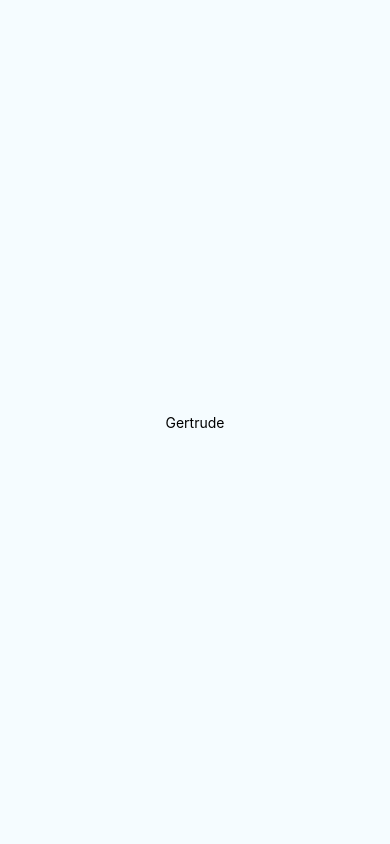
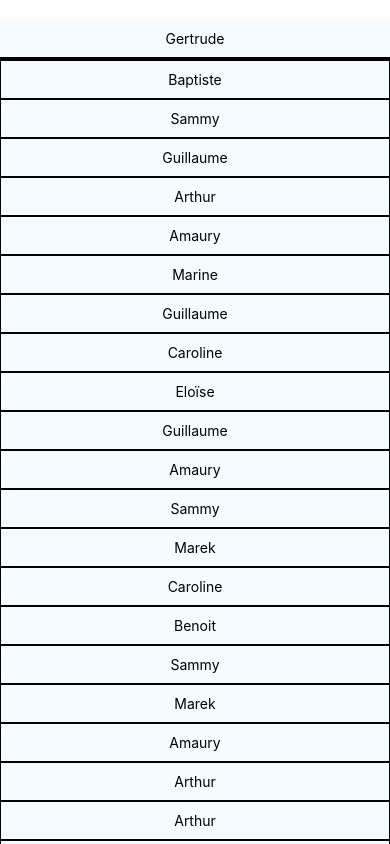
Before and after one commit to taboulot/GrandMother-TsParis, a React Native app: screen / in a window 390 px wide. Built offline with nearby package versions, Linux system fonts and the light colour scheme.

Commit message:
HOC without type

```diff
--- a/App.tsx
+++ b/App.tsx
@@ -1,14 +1,20 @@
-import React, { ReactNode } from "react";
+import React from "react";
 import { Component } from "react";
-import { StyleSheet, View } from "react-native";
+import { StyleSheet, View, ScrollView } from "react-native";
 
 import GrandMother from "./src/GrandMother";
+import GrandSon from "./src/GrandSon";
 
 export default class App extends Component {
   render() {
     return (
       <View style={styles.container}>
         <GrandMother />
+        <ScrollView style={styles.list}>
+          {Array.from(Array(100).keys()).map(() => (
+            <GrandSon />
+          ))}
+        </ScrollView>
       </View>
     );
   }
@@ -16,19 +22,13 @@ export default class App extends Component {
 
 const styles = StyleSheet.create({
   container: {
+    marginTop: 20,
     flex: 1,
-    justifyContent: "center",
     alignItems: "center",
     backgroundColor: "#F5FCFF"
   },
-  welcome: {
-    fontSize: 20,
-    textAlign: "center",
-    margin: 10
-  },
-  instructions: {
-    textAlign: "center",
-    color: "#333333",
-    marginBottom: 5
+  list: {
+    flex: 1,
+    alignSelf: "stretch"
   }
 });
--- a/src/GrandMother.tsx
+++ b/src/GrandMother.tsx
@@ -1,6 +1,12 @@
 import React from "react";
 import { Component } from "react";
-import { Text, View } from "react-native";
+import {
+  StyleSheet,
+  Text,
+  TouchableOpacity,
+  ViewStyle,
+  TextStyle
+} from "react-native";
 
 interface Props {
   name: string;
@@ -11,13 +17,29 @@ class GrandMother extends Component<Props> {
     name: "Gertrude"
   };
 
-  public render() {
+  render() {
     return (
-      <View>
-        <Text>{this.props.name}</Text>
-      </View>
+      <TouchableOpacity style={styles.container}>
+        <Text style={styles.text}>{this.props.name}</Text>
+      </TouchableOpacity>
     );
   }
 }
+interface IStyle {
+  container: ViewStyle;
+  text: TextStyle;
+}
+
+const styles = StyleSheet.create<IStyle>({
+  container: {
+    borderBottomWidth: 3,
+    borderBottomColor: "black",
+    alignSelf: "stretch",
+    alignItems: "center"
+  },
+  text: {
+    marginVertical: 10
+  }
+});
 
 export default GrandMother;
--- /dev/null
+++ b/src/GrandSon.tsx
@@ -0,0 +1,39 @@
+import React, { ReactNode } from "react";
+import { Component } from "react";
+import { StyleSheet, Text, View, ViewStyle, TextStyle } from "react-native";
+
+import withName from "./withName";
+
+interface Props {
+  name: string;
+  age: number;
+}
+
+class GrandSon extends Component<Props> {
+  render(): ReactNode {
+    return (
+      <View style={styles.container}>
+        <Text style={styles.text}>{this.props.name}</Text>
+        <Text>{this.props.age}</Text>
+      </View>
+    );
+  }
+}
+
+interface IStyle {
+  container: ViewStyle;
+  text: TextStyle;
+}
+
+const styles = StyleSheet.create<IStyle>({
+  container: {
+    alignItems: "center",
+    borderColor: "black",
+    borderWidth: 1
+  },
+  text: {
+    marginVertical: 10
+  }
+});
+
+export default withName(GrandSon);
--- /dev/null
+++ b/src/names.ts
@@ -0,0 +1,17 @@
+const names = [
+  "Marek",
+  "Xavier",
+  "Arthur",
+  "Eloïse",
+  "Guillaume",
+  "Marine",
+  "Baptiste",
+  "Benoit",
+  "Amaury",
+  "Sammy",
+  "Caroline"
+];
+
+const getName = () => names[Math.floor(Math.random() * names.length)];
+
+export default getName;
--- /dev/null
+++ b/src/withName.tsx
@@ -0,0 +1,13 @@
+import React, { PureComponent } from "react";
+import getName from "./names";
+
+const withName = Component => {
+  class ComponentWithName extends PureComponent<{}> {
+    render() {
+      return <Component {...this.props} name={getName()} />;
+    }
+  }
+  return ComponentWithName;
+};
+
+export default withName;
--- a/tsconfig.json
+++ b/tsconfig.json
@@ -9,7 +9,8 @@
     "moduleResolution": "node",
     "noEmit": true,
     "strict": true,
-    "target": "esnext"
+    "target": "esnext",
+    "isolatedModules": false
   },
   "exclude": ["node_modules", "babel.config.js"]
 }
```
